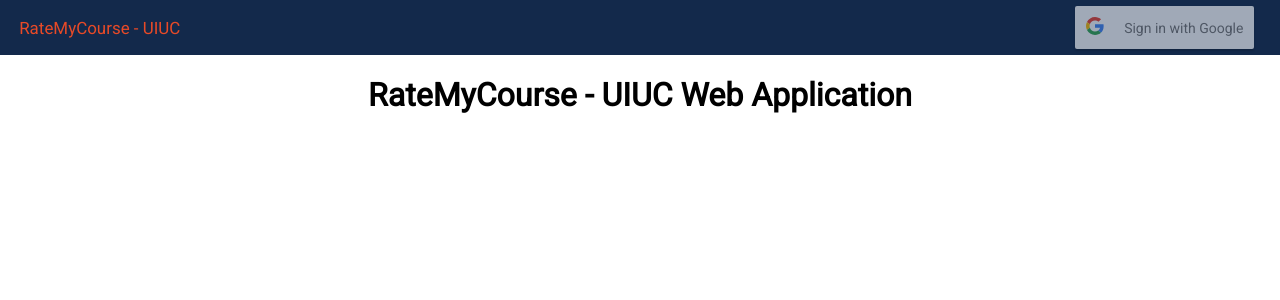
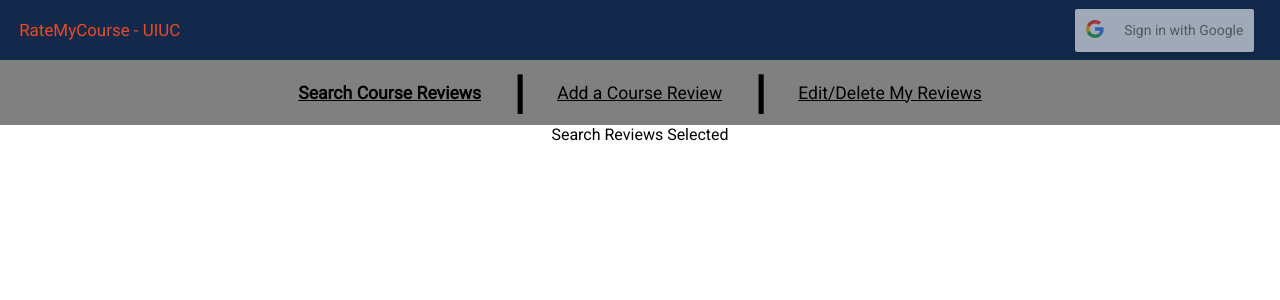
Before and after one commit to DSordia/RateMyCourse-UIUC, a React (Create React App) app in the folder frontend/: page / in a window 1280 px wide. Shown: the top 300 px of the page. Built offline with nearby package versions, Linux system fonts and the light colour scheme.

Commit message:
Added main app boilerplate for searching for reviews, adding reviews, and editing/deleting reviews

```diff
--- /dev/null
+++ b/frontend/src/AddReviews.js
@@ -0,0 +1,13 @@
+import React, { Component } from 'react'
+
+class AddReviews extends Component {
+    render() {
+        return (
+            <div>
+                Add Reviews Selected
+            </div>
+        )
+    }
+}
+
+export default AddReviews
--- a/frontend/src/App.js
+++ b/frontend/src/App.js
@@ -1,11 +1,36 @@
 import React, { useState } from 'react'
 import Navbar from './Navbar'
+import SearchReviews from './SearchReviews'
+import AddReviews from './AddReviews'
+import EditReviews from './EditReviews'
+import { TabsDiv, TabBtn, Divider } from './styles'
 
 const App = () => {
   const [isLoggedIn, setIsLoggedIn] = useState(false)
+  const [searchSelected, setSearchSelected] = useState(true)
+  const [addSelected, setAddSelected] = useState(false)
+  const [editSelected, setEditSelected] = useState(false)
 
   const logIn = () => setIsLoggedIn(true)
   const logOut = () => setIsLoggedIn(false)
+
+  const searchTabClicked = () => {
+    setSearchSelected(true)
+    setAddSelected(false)
+    setEditSelected(false)
+  }
+
+  const addTabClicked = () => {
+    setSearchSelected(false)
+    setAddSelected(true)
+    setEditSelected(false)
+  }
+
+  const editTabClicked = () => {
+    setSearchSelected(false)
+    setAddSelected(false)
+    setEditSelected(true)
+  }
 
   return (
     <div>
@@ -13,7 +38,35 @@ const App = () => {
               logIn={logIn}
               logOut={logOut} />
 
-      <h1>RateMyCourse - UIUC Web Application</h1>
+      <TabsDiv>
+        <TabBtn selected={searchSelected}
+                onClick={searchTabClicked}>
+          Search Course Reviews
+        </TabBtn>
+
+        <Divider>|</Divider>
+
+        <TabBtn selected={addSelected}
+                onClick={addTabClicked}>
+          Add a Course Review
+        </TabBtn>
+
+        <Divider>|</Divider>
+
+        <TabBtn selected={editSelected}
+                onClick={editTabClicked}>
+          Edit/Delete My Reviews
+        </TabBtn>
+      </TabsDiv>
+
+      <div>
+        {searchSelected ?
+          <SearchReviews />
+        : addSelected ?
+          <AddReviews />
+        : <EditReviews />}
+      </div>
+
     </div>
   )
 }
--- /dev/null
+++ b/frontend/src/EditReviews.js
@@ -0,0 +1,13 @@
+import React, { Component } from 'react'
+
+class EditReviews extends Component {
+    render() {
+        return (
+            <div>
+                Edit Reviews Selected
+            </div>
+        )
+    }
+}
+
+export default EditReviews
--- /dev/null
+++ b/frontend/src/SearchReviews.js
@@ -0,0 +1,13 @@
+import React, { Component } from 'react'
+
+class SearchReviews extends Component {
+    render() {
+        return (
+            <div>
+                Search Reviews Selected
+            </div>
+        )
+    }
+}
+
+export default SearchReviews
--- a/frontend/src/styles.js
+++ b/frontend/src/styles.js
@@ -5,7 +5,7 @@ export const Nav = styled.nav`
   top: 0;
   left: 0;
   width: 100%;
-  height: 55px;
+  height: 60px;
   background-color: ${consts.BLUE};
   display: flex;
   align-items: center;
@@ -21,3 +21,24 @@ export const NavTitle = styled.a`
 export const GoogleDiv = styled.div`
   margin-right: 2%;
 `
+export const TabsDiv = styled.div`
+  display: flex;
+  justify-content: center;
+  align-items: center;
+  background-color: grey;
+  height: 65px;
+`
+export const TabBtn = styled.a`
+  font-weight: ${props => props.selected ? 600 : 300};
+  padding: 7px;
+  cursor: pointer;
+  font-size: 1.1rem;
+  color: black;
+  text-decoration: underline;
+`
+export const Divider = styled.span`
+  margin-left: 2%;
+  margin-right: 2%;
+  font-size: 2.8rem;
+  font-weight: 700;
+`
```
